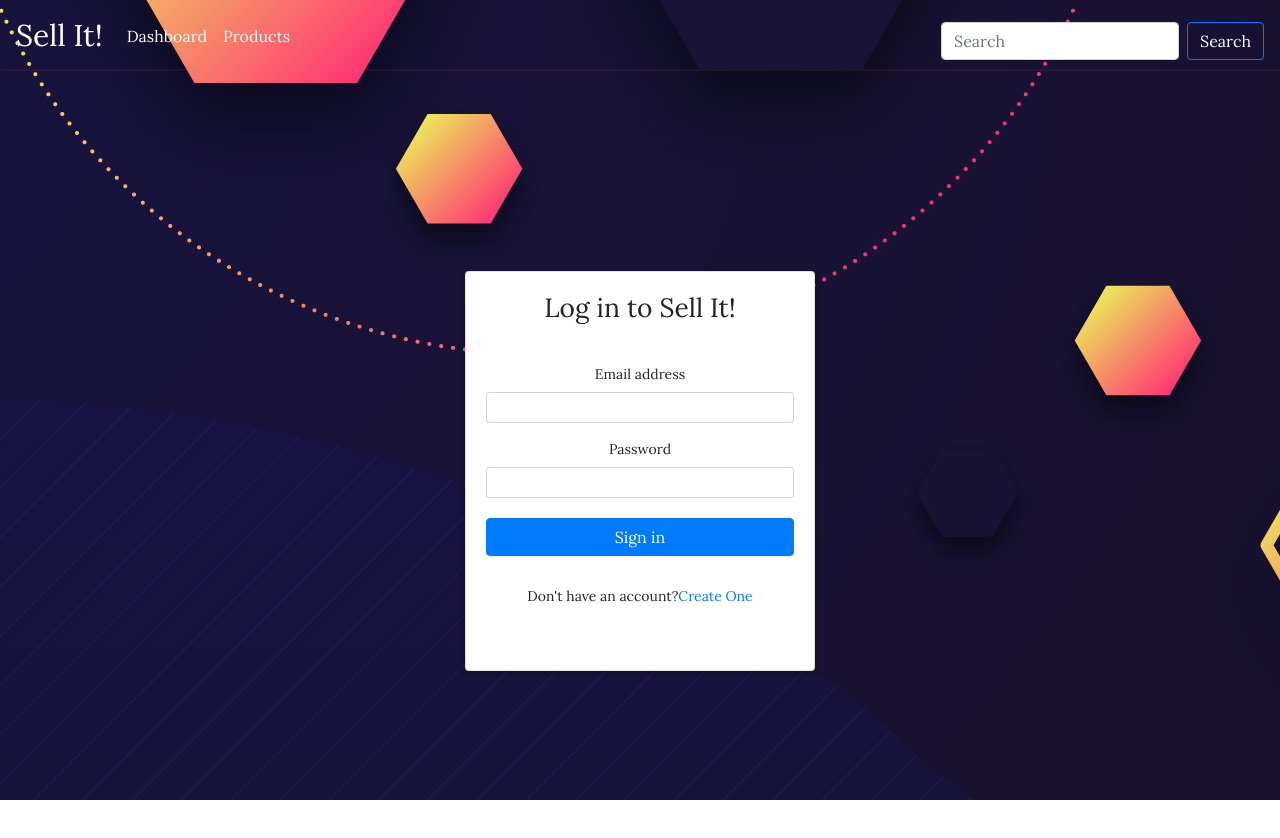
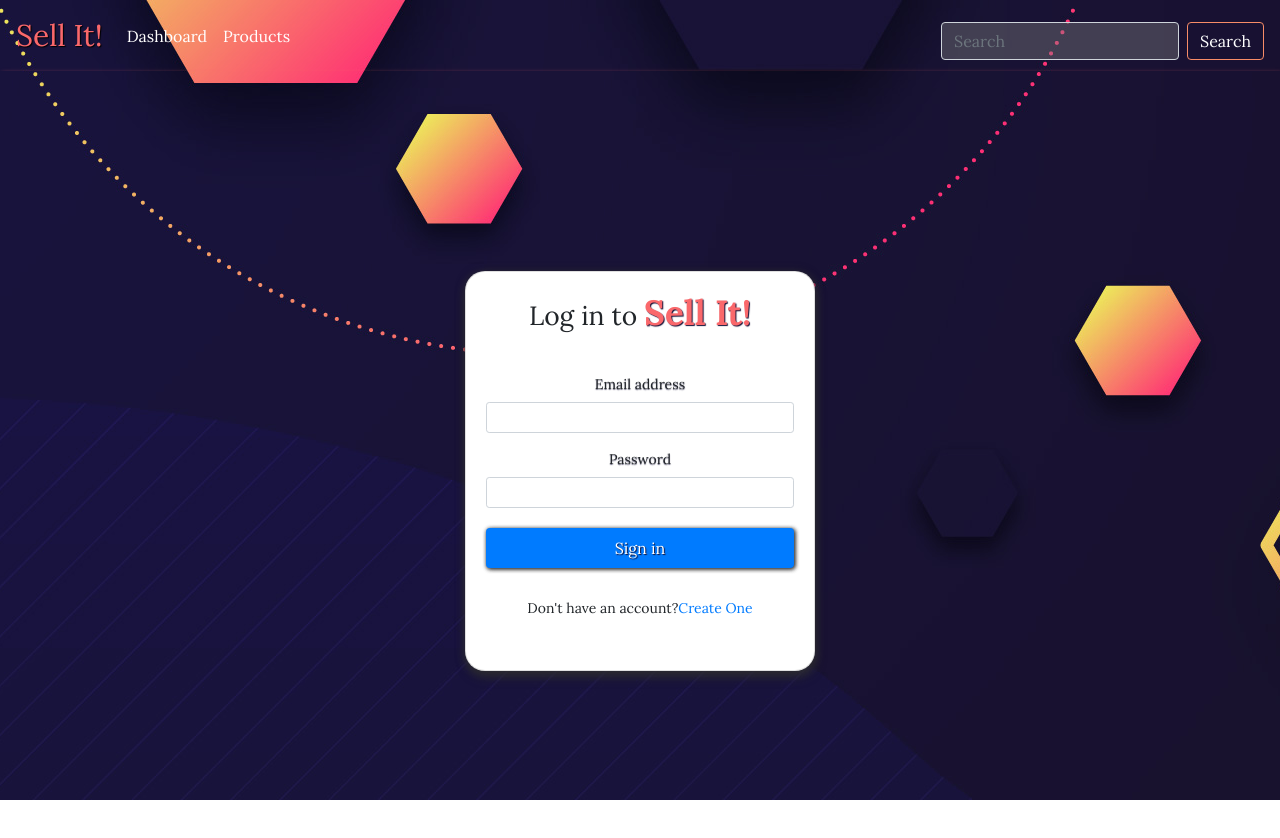
Before and after one commit to jtemple90/Sellit-MERN, a React (Create React App) app: page /login in a window 1280 px wide. Shown: the top 838 px of the page. Built offline with nearby package versions, Linux system fonts and the light colour scheme.

Commit message:
more css completed

```diff
--- a/src/components/navBar/Navbar.css
+++ b/src/components/navBar/Navbar.css
@@ -1,16 +1,40 @@
 
 .brand {
   font-size: 30px!important;
-  color: white!important;
+  color:#FA686B!important;
+   text-shadow: 1px 1px 1px black;
 }
 .navigation {
   background: none !important;
-  text-emphasis-color: white!important;
+  text-emphasis-color: #FA686B!important;
 }
 .nav-link {
   color: white!important;
+}
+.nav-link:hover {
+  color: #FA686B!important;
+  text-shadow: 1px 1px 3px  rgba(46, 46, 46, 0.7);
 }
 .icon {
   color: white!important;
 
 }
+.btn2 {
+  border: none;
+  outline: none;
+}
+.btn2:hover {
+  border: 1px solid #FA686B!important;
+  text-shadow: 1px 1px 1px #161238;
+  box-shadow: 2px 2px 4px black, 2px 2px 4px black;
+}
+.submit1 {
+  outline: none;
+  border: 1px solid #FA686B;
+  background: rgb(255, 255, 255)!important;
+}
+.submit1 {
+  outline: none;
+  border: 1px solid #FA686B;
+  background: rgba(128, 128, 128, 0.397)!important;
+}
--- a/src/components/navBar/Navbar.js
+++ b/src/components/navBar/Navbar.js
@@ -39,12 +39,12 @@ class NavBar extends Component {
               </ul>
               <form className="form-inline my-2 my-lg-0">
                 <input
-                  className="form-control mr-sm-2"
+                  className="submit1 form-control mr-sm-2"
                   type="search"
                   placeholder="Search"
                 />
                 <button
-                  className="btn btn-outline-primary my-2 my-sm-0"
+                  className="btn2 btn btn-outline-primary my-2 my-sm-0"
                   type="submit"
                 >
                   Search
--- a/src/pages/landing-page/LandingPage.css
+++ b/src/pages/landing-page/LandingPage.css
@@ -28,14 +28,25 @@
   color: white;
   font-size: 20px!important;
 }
+.link:hover {
+  color: #FA686B!important;
+  text-shadow: 1px 1px 2px #161238;
+  text-decoration: none;
+  font-weight: 520;
+}
 
 .btn {
   margin-bottom: 10px;
   background-color: transparent;
   color: white!important;
+  border:  #F78C67 .5px solid !important;
 }
 .btn:hover {
   background-color: #F78C67!important;
+  text-shadow: 1px 1px 2px #161238;
+  outline: none;
+  border: none;
+  box-shadow: 1px 1px 4px black, 1px 1px 4px black;
 }
 p {
   color: white;
@@ -46,3 +57,7 @@ p {
   text-shadow: 1px 1px 2px #F78C67;
   font-size: 120px;
 }
+.register-link:hover {
+  text-decoration: none;
+  color: #F78C67;
+}
--- a/src/pages/landing-page/LandingPage.js
+++ b/src/pages/landing-page/LandingPage.js
@@ -21,20 +21,20 @@ const LandingPage = () => {
             <input
               className="form-control"
               type="search"
-              placeholder="Search"
+              placeholder="Search..."
             />
             <button
-              className="btn btn-outline-primary ml-1 my-2 my-sm-0"
+              className="btn2 btn btn-outline-primary ml-1 my-2 my-sm-0"
               type="submit"
             >
               Search
             </button>
           </form>
           <a href="/login">
-            <button className="btn btn-primary">Login</button>
+            <button className="btn btn btn-primary btn-outline-none">Login</button>
           </a>
           <p>
-            No Account!<a href="/register"> Create an account here!</a>
+            No Account!<a className='register-link' href="/register"> Create an account here!</a>
           </p>
         </div>
       </div>
--- a/src/pages/login-page/Login.css
+++ b/src/pages/login-page/Login.css
@@ -13,20 +13,48 @@ form{
   margin-top: 30px;
 }
 
-.card-title{ font-weight:300; }
-
-.btn{
-	font-size: 14px;
-	margin-top:20px;
+.card-title{
+  font-weight:300;
 }
 
+label {
+  text-shadow: 0px 0.5px 1px #1612389a;
+}
+.btn1{
+  font-size: 14px;
+  outline: none;
 
+  margin-top:20px;
+  box-shadow: 1px 1px 4px rgba(24, 24, 24, 0.747), 1px 1px 4px rgba(24, 24, 24, 0.747);
+  border: none!important;
+  height: 40px;
+  text-shadow: 1px 1px 1px #161238;
+}
+.btn1:hover {
+  outline: none;
+  border: none;
+  background-color: #161238!important;
+  text-shadow: 0px 0.5px 3px black;
+}
+
+a:hover {
+  color: #161238;
+
+}
 .login-form{
   height: 400px;
 	width:350px;
-	margin:20px;
+  margin:20px;
+  border-radius: 20px!important;
+  box-shadow: 0px 1px 10px 0px rgba(46, 46, 46, 0.7), 1px 6px 10px 1px rgba(46, 46, 46, 0.7);
 }
+.name {
+  font-weight: 600;
+  font-size: 35px;
+  color: #FA686B;
+  text-shadow: 1px 1px 1px #161238;
 
+}
 .sign-up{
 	text-align:center;
 	padding:20px 0 0;
--- a/src/pages/login-page/Login.js
+++ b/src/pages/login-page/Login.js
@@ -9,10 +9,10 @@ const Login = () => {
         <div className="global-container">
 	<div className="card login-form">
 	<div className="card-body">
-		<h3 className="card-title text-center">Log in to Sell It!</h3>
+		<h3 className="card-title text-center">Log in to <span className='name'>Sell It!</span></h3>
 		<div className="card-text">
 			{/* <div className="alert alert-danger alert-dismissible fade show" role="alert">Incorrect username or password.</div> */}
-			<form>
+			<form className='login'>
 				<div className="form-group">
 					<label for="exampleInputEmail1">Email address</label>
 					<input type="email" className="form-control form-control-sm" id="exampleInputEmail1" aria-describedby="emailHelp"/>
@@ -22,7 +22,7 @@ const Login = () => {
 					{/* <a href="#" style="float:right;font-size:12px;">Forgot password?</a> */}
 					<input type="password" className="form-control form-control-sm" id="exampleInputPassword1"/>
 				</div>
-				<button type="submit" className="btn btn-primary btn-block">Sign in</button>
+				<button type="submit" className="btn1 btn btn-primary btn-block">Sign in</button>
 
 				<div className="sign-up">
 					Don't have an account?
```
Also changed, not shown: 1 other file (tests, documents, lock files or other folders).
